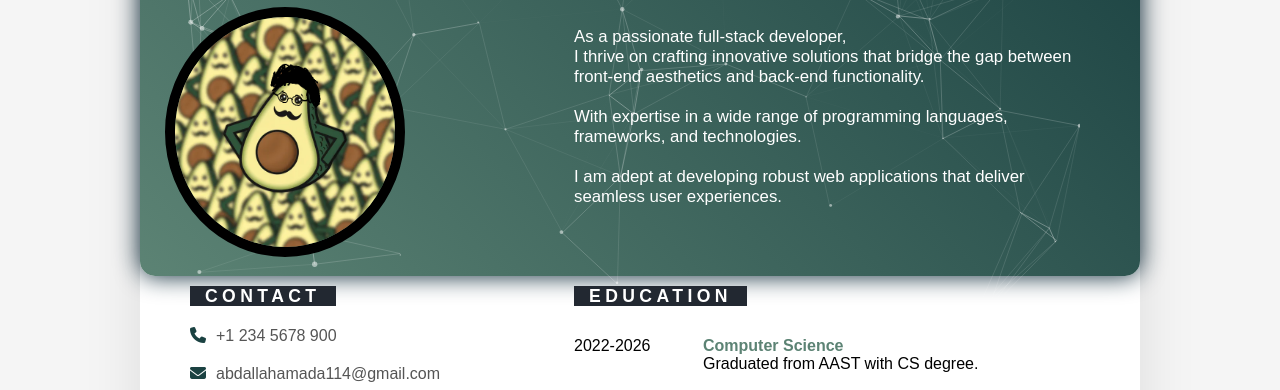
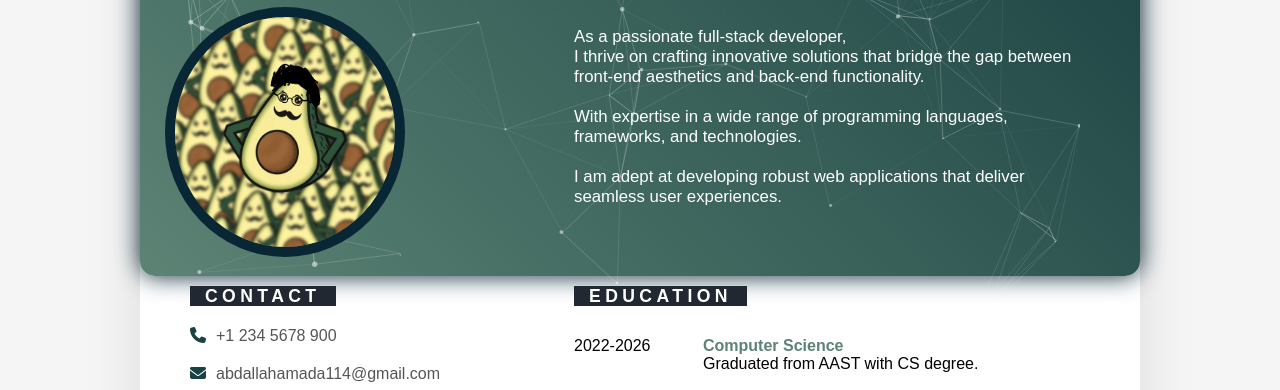
Before and after one commit to AbdullahHamadax/CV, a website: page index.html in a window 1280 px wide. Shown: the part 174-564 px from the top of the page. Drawn offline with nearby package versions, Linux system fonts and the light colour scheme.

Commit message:
Update styles.css

```diff
--- a/styles.css
+++ b/styles.css
@@ -82,7 +82,7 @@ h2 span{
     height: 250px;
     width: 250px;
     border-radius: 50%;
-    border: 10px solid rgb(0, 0, 0);
+    border: 10px solid #092635;
 }
 
 .group{
@@ -373,3 +373,10 @@ h4{
 .toggle__input:checked ~ .toggle__fill::after {
     transform: translateX(var(--height));
 }
+
+
+
+/* for mobile devices */
+@media screen and (min-width:780px){
+
+}
```
